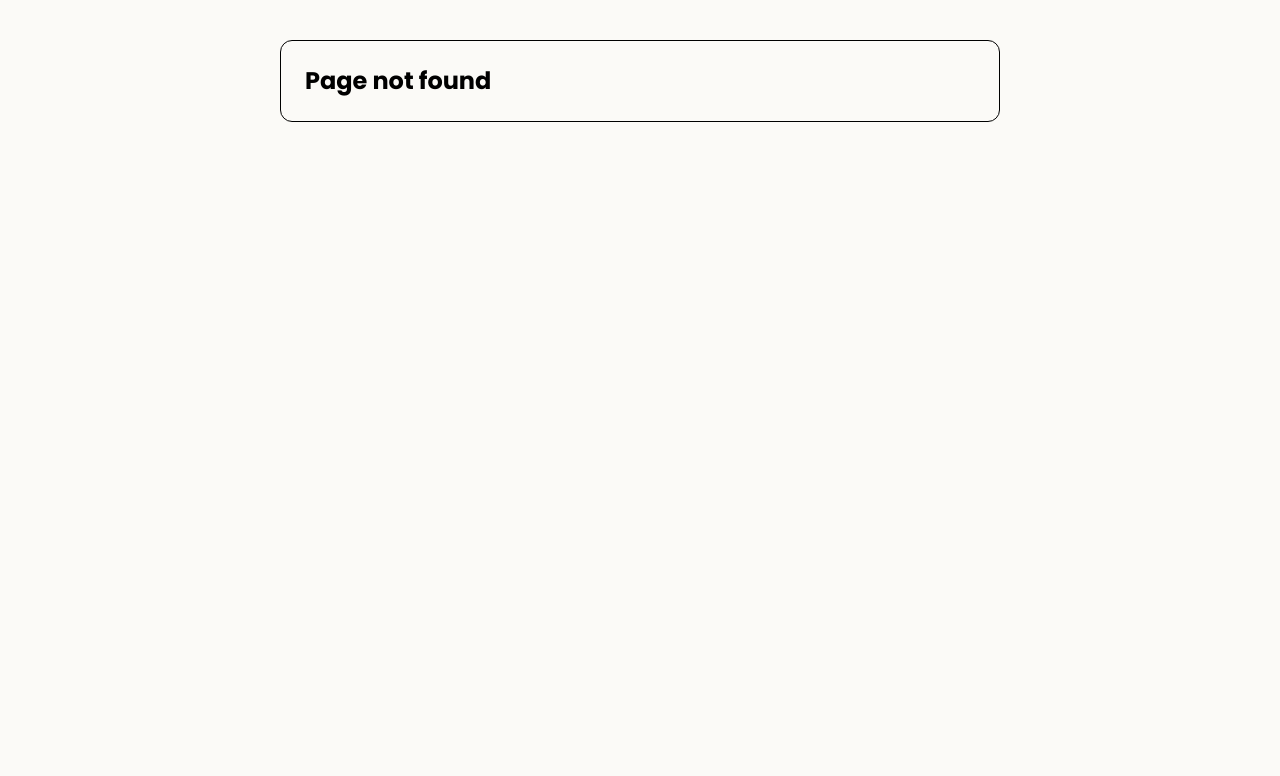
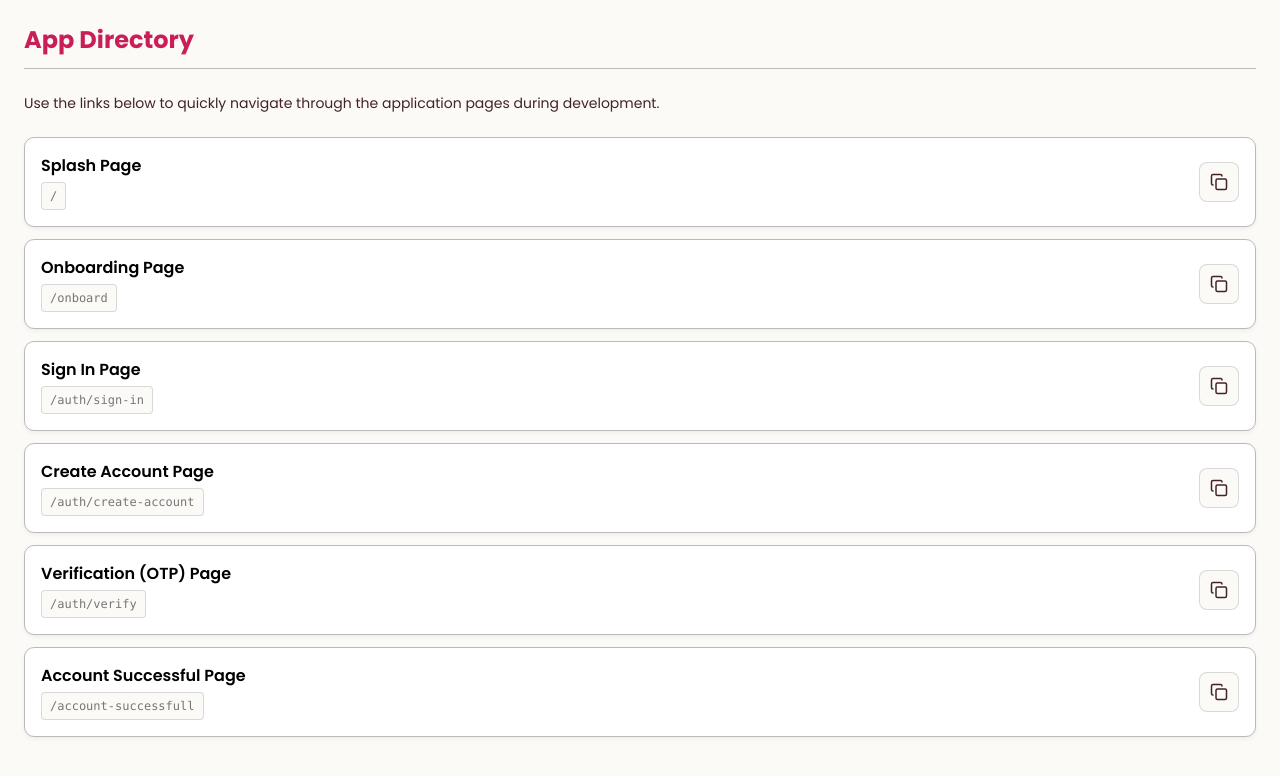
Before and after one commit to dev-himanshu-karnwal/sankranti, a React (Vite) app: page /directory in a window 1280 px wide. Before the commit this address had no page. Shown: the top 776 px of the page. Built offline with nearby package versions, Linux system fonts and the light colour scheme.

Commit message:
Add links directory page to ease navigating across pages during development

```diff
--- a/src/navigation/Routes.tsx
+++ b/src/navigation/Routes.tsx
@@ -1,10 +1,13 @@
 import { Route, Routes } from "react-router-dom";
-import { NotFoundPage, OnboardPage, SplashPage, SignInPage, CreateAccountPage, VerificationPage, AccountSuccessfulPage } from "../pages";
+import { NotFoundPage, OnboardPage, SplashPage, SignInPage, CreateAccountPage, VerificationPage, AccountSuccessfulPage, DirectoryPage } from "../pages";
 import { AuthLayout } from "../ui/components";
 
 export default function AppRoutes() {
   return (
     <Routes>
+      {/* Can be deleted once all pages are linkked, tested and made dynamic */}
+      <Route path="/directory" element={<DirectoryPage />} />
+
       <Route path="/" element={<SplashPage />} />
       <Route path="/onboard" element={<OnboardPage />} />
       <Route path="/account-successfull" element={<AccountSuccessfulPage />} />
--- /dev/null
+++ b/src/pages/DirectoryPage.tsx
@@ -0,0 +1,79 @@
+import { useState } from "react";
+import { Link } from "react-router-dom";
+
+const CopyButton = ({ path }: { path: string }) => {
+    const [copied, setCopied] = useState(false);
+
+    const handleCopy = (e: React.MouseEvent) => {
+        e.preventDefault(); // Prevent bubbling up issues
+        navigator.clipboard.writeText(path);
+        setCopied(true);
+        setTimeout(() => setCopied(false), 2000);
+    };
+
+    return (
+        <button
+            onClick={handleCopy}
+            className={`p-[10px] shrink-0 border rounded-[8px] transition-colors flex items-center justify-center ${
+                copied
+                    ? "bg-[#E6F4EA] border-[#34A853] text-[#34A853]"
+                    : "bg-surface-base hover:bg-surface-muted border-border-primary/50 hover:border-border-primary text-text-secondary"
+            }`}
+            title="Copy path"
+        >
+            {copied ? (
+                <svg xmlns="http://www.w3.org/2000/svg" width="18" height="18" viewBox="0 0 24 24" fill="none" stroke="currentColor" strokeWidth="2.5" strokeLinecap="round" strokeLinejoin="round">
+                    <polyline points="20 6 9 17 4 12"/>
+                </svg>
+            ) : (
+                <svg xmlns="http://www.w3.org/2000/svg" width="18" height="18" viewBox="0 0 24 24" fill="none" stroke="currentColor" strokeWidth="2" strokeLinecap="round" strokeLinejoin="round">
+                    <rect width="14" height="14" x="8" y="8" rx="2" ry="2"/>
+                    <path d="M4 16c-1.1 0-2-.9-2-2V4c0-1.1.9-2 2-2h10c1.1 0 2 .9 2 2"/>
+                </svg>
+            )}
+        </button>
+    );
+};
+
+export default function DirectoryPage() {
+    const pages = [
+        { name: "Splash Page", path: "/" },
+        { name: "Onboarding Page", path: "/onboard" },
+        { name: "Sign In Page", path: "/auth/sign-in" },
+        { name: "Create Account Page", path: "/auth/create-account" },
+        { name: "Verification (OTP) Page", path: "/auth/verify" },
+        { name: "Account Successful Page", path: "/account-successfull" },
+    ];
+
+    return (
+        <div className="min-h-dvh bg-surface-base p-6 text-text-primary">
+            <h1 className="text-2xl font-bold mb-6 text-primary border-b border-border-primary pb-3">
+                App Directory
+            </h1>
+            <p className="text-text-secondary text-sm mb-6">
+                Use the links below to quickly navigate through the application pages during development.
+            </p>
+
+            <div className="flex flex-col gap-3">
+                {pages.map((page) => (
+                    <div
+                        key={page.path}
+                        className="p-4 bg-surface-subtle border border-border-primary rounded-[10px] shadow-[0_2px_4px_rgba(0,0,0,0.05)] hover:border-primary hover:bg-surface-accent transition-all flex items-center justify-between"
+                    >
+                        <Link
+                            to={page.path}
+                            className="flex-1 min-w-0 pr-4 block"
+                        >
+                            <h2 className="text-[16px] font-semibold text-text-primary capitalize">{page.name}</h2>
+                            <code className="text-[12px] text-text-muted mt-1 block font-mono bg-surface-base px-2 py-1 rounded w-fit border border-border-primary/50 truncate">
+                                {page.path}
+                            </code>
+                        </Link>
+
+                        <CopyButton path={window.location.origin + page.path} />
+                    </div>
+                ))}
+            </div>
+        </div>
+    );
+}
--- a/src/pages/index.ts
+++ b/src/pages/index.ts
@@ -5,3 +5,4 @@ export { default as SignInPage } from "./SignInPage.tsx";
 export { default as CreateAccountPage } from "./CreateAccountPage.tsx";
 export { default as VerificationPage } from "./VerificationPage.tsx";
 export { default as AccountSuccessfulPage } from "./AccountSuccessfulPage.tsx";
+export { default as DirectoryPage } from "./DirectoryPage.tsx";
```
